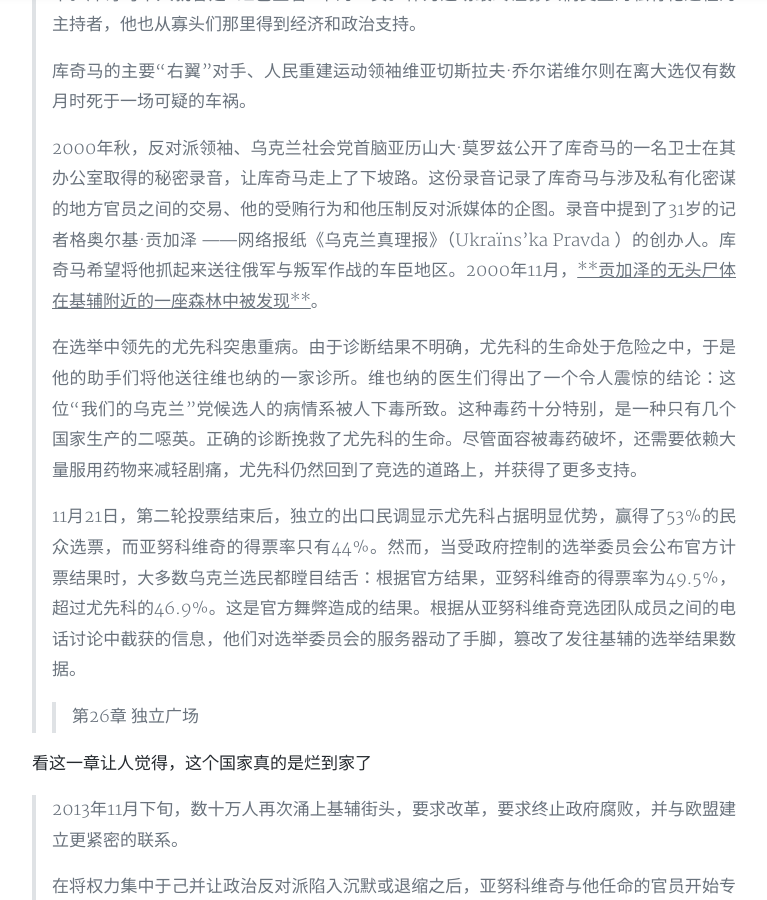
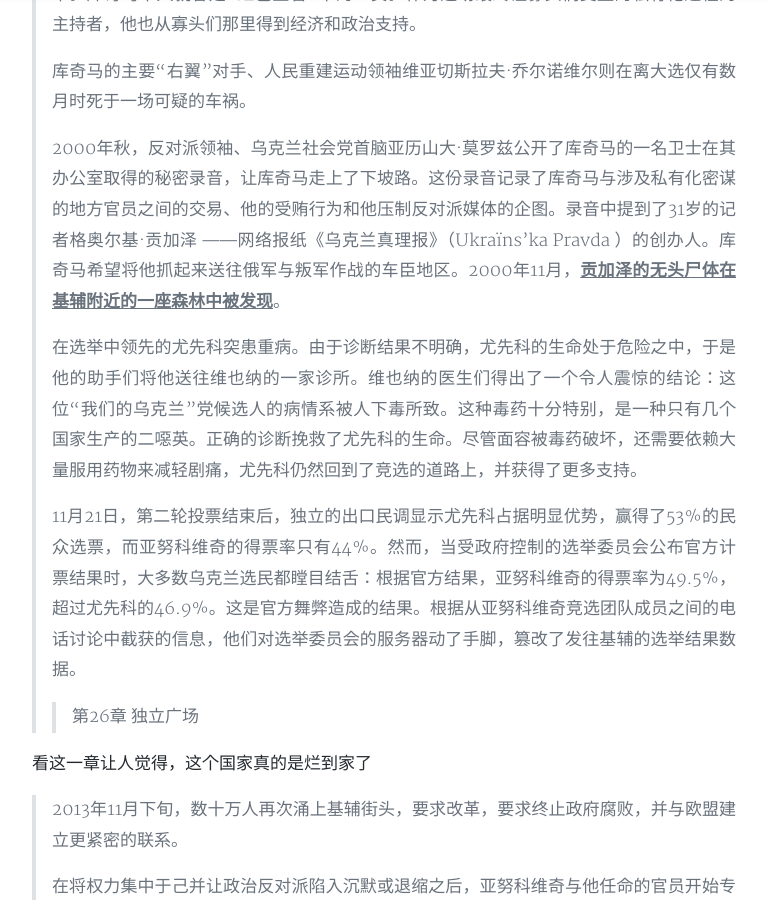
Before and after one commit to stardust1900/stardust1900.github.io, a Jekyll site: the page built from _posts/2024-07-14-The-Gates-of-Europe.md, in a window 1280 px wide and 900 px high, scrolled down 22057 px. Shown: the whole window, without its empty margins (248-1015 px from the left). Built offline with Jekyll 4.4.1, drawn with Linux system fonts in a browser that asks for light colours; nearby versions of some CDN libraries; comment, search, counter and statistics services are not loaded; a style sheet for code colours, icons or effects is not loaded.

Commit message:
欧洲之门

```diff
--- a/_posts/2024-07-14-The-Gates-of-Europe.md
+++ b/_posts/2024-07-14-The-Gates-of-Europe.md
@@ -265,7 +265,7 @@ tags: [乌克兰]
 >
 >库奇马的主要“右翼”对手、人民重建运动领袖维亚切斯拉夫·乔尔诺维尔则在离大选仅有数月时死于一场可疑的车祸。
 >
->2000年秋，反对派领袖、乌克兰社会党首脑亚历山大·莫罗兹公开了库奇马的一名卫士在其办公室取得的秘密录音，让库奇马走上了下坡路。这份录音记录了库奇马与涉及私有化密谋的地方官员之间的交易、他的受贿行为和他压制反对派媒体的企图。录音中提到了31岁的记者格奥尔基·贡加泽 ——网络报纸《乌克兰真理报》（Ukraïns’ka Pravda ）的创办人。库奇马希望将他抓起来送往俄军与叛军作战的车臣地区。2000年11月，<u>**贡加泽的无头尸体在基辅附近的一座森林中被发现**</u>。
+>2000年秋，反对派领袖、乌克兰社会党首脑亚历山大·莫罗兹公开了库奇马的一名卫士在其办公室取得的秘密录音，让库奇马走上了下坡路。这份录音记录了库奇马与涉及私有化密谋的地方官员之间的交易、他的受贿行为和他压制反对派媒体的企图。录音中提到了31岁的记者格奥尔基·贡加泽 ——网络报纸《乌克兰真理报》（Ukraïns’ka Pravda ）的创办人。库奇马希望将他抓起来送往俄军与叛军作战的车臣地区。2000年11月，**<u>贡加泽的无头尸体在基辅附近的一座森林中被发现</u>**。
 >
 >在选举中领先的尤先科突患重病。由于诊断结果不明确，尤先科的生命处于危险之中，于是他的助手们将他送往维也纳的一家诊所。维也纳的医生们得出了一个令人震惊的结论：这位“我们的乌克兰”党候选人的病情系被人下毒所致。这种毒药十分特别，是一种只有几个国家生产的二噁英。正确的诊断挽救了尤先科的生命。尽管面容被毒药破坏，还需要依赖大量服用药物来减轻剧痛，尤先科仍然回到了竞选的道路上，并获得了更多支持。
 >
```
